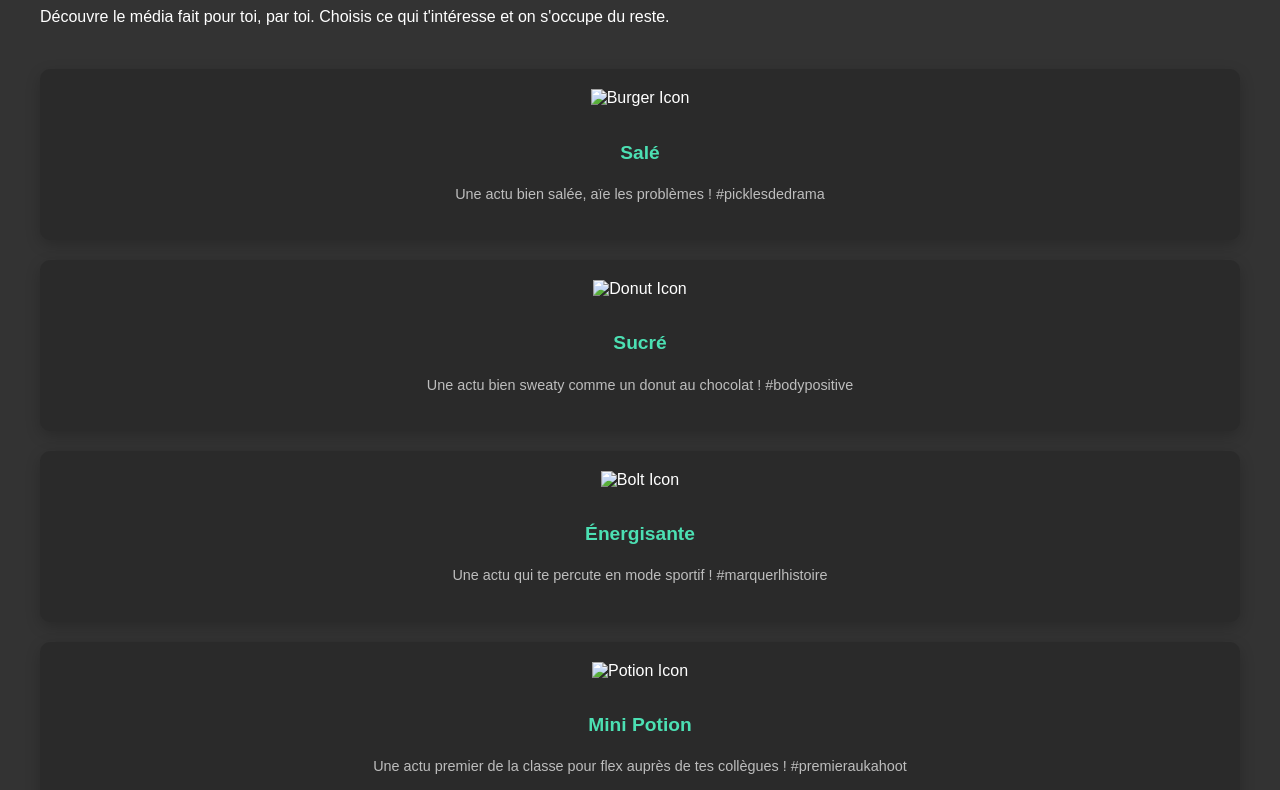
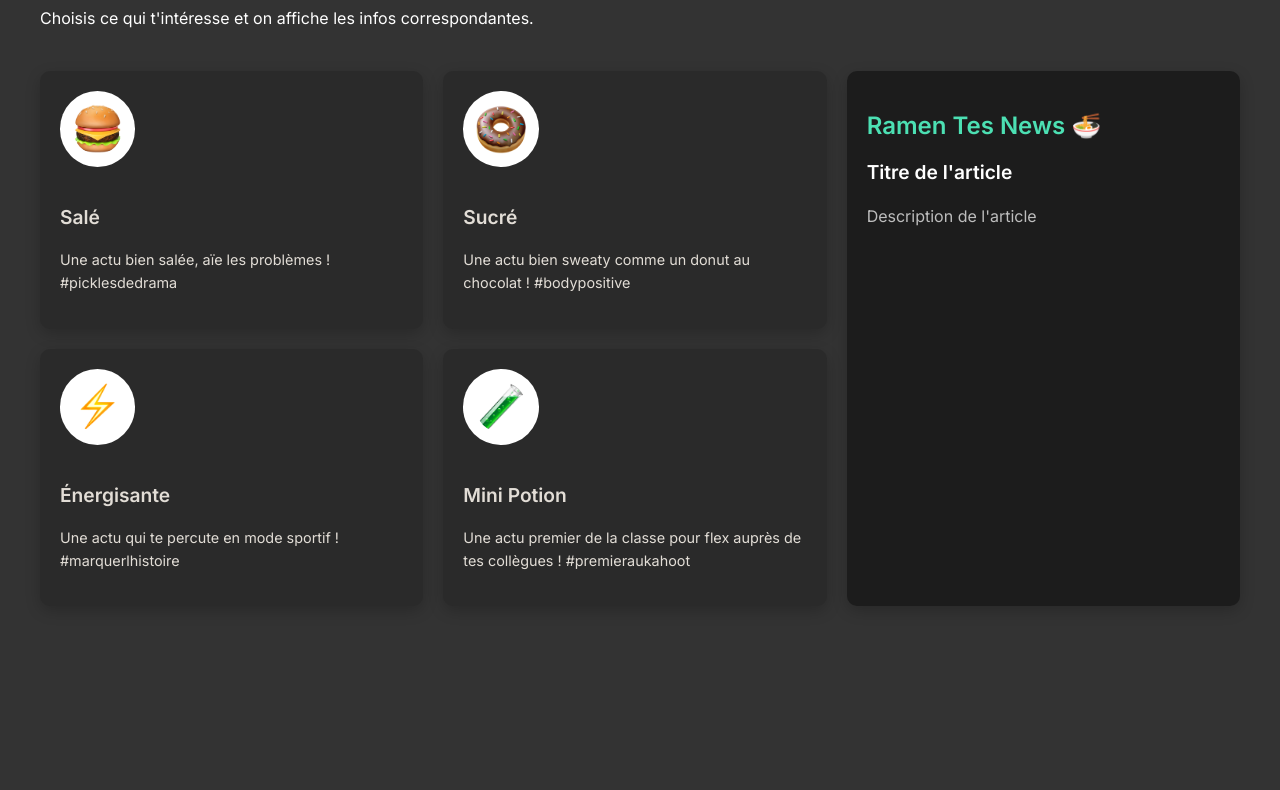
Before and after one commit to Nestouu/InfoBento, a plain HTML site: page charles/info-choice.html in a window 1280 px wide. Shown: the part 96-886 px from the top of the page. After the commit the page ends 800 px from the top, so only its background shows below. Drawn offline with Linux system fonts and the light colour scheme.

Commit message:
choix-modifs

```diff
--- a/charles/assets/scripts/script.js
+++ b/charles/assets/scripts/script.js
@@ -32,7 +32,7 @@ const articles = {
     }
 };
 
-// Gestion des clics
+// Ajout d'interactions
 document.querySelectorAll('.option-card').forEach(card => {
     card.addEventListener('click', () => {
         const articleKey = card.dataset.article;
@@ -42,8 +42,14 @@ document.querySelectorAll('.option-card').forEach(card => {
         document.getElementById('article-title').textContent = article.title;
         document.getElementById('article-description').textContent = article.description;
 
-        // Ajoute une classe active
+        // Gestion des classes actives
         document.querySelectorAll('.option-card').forEach(c => c.classList.remove('active'));
         card.classList.add('active');
     });
 });
+
+document.querySelectorAll('.toggle-button').forEach(button => {
+    button.addEventListener('click', () => {
+        button.classList.toggle('active');
+    });
+});
--- a/charles/assets/styles/styles.css
+++ b/charles/assets/styles/styles.css
@@ -13,7 +13,6 @@ body {
 body {
     margin: 0;
     font-family: "inter", sans-serif;
-    background-color: #333;
 }
 
 /* Header */
@@ -786,13 +785,6 @@ h1 {
 
 
 /* Global Styles */
-body {
-    margin: 0;
-    padding: 0;
-    font-family: 'Poppins', sans-serif;
-    background-color: none;
-    color: #fff;
-}
 
 .container {
     max-width: 1200px;
@@ -890,3 +882,124 @@ a {
         flex: 1 1 100%; /* Une carte par ligne sur mobile */
     }
 }
+
+/* Global Styles */
+
+
+.container {
+    max-width: 1200px;
+    margin: 0 auto;
+    padding: 20px;
+}
+
+h1, h2, h3 {
+    font-weight: 600;
+}
+
+p {
+    font-weight: 400;
+    line-height: 1.6;
+}
+
+a {
+    text-decoration: none;
+    color: inherit;
+}
+
+/* Mise en page principale */
+.main-layout {
+    display: grid;
+    grid-template-columns: 2fr 1fr; /* 2/3 pour les options, 1/3 pour l'article */
+    gap: 20px;
+    margin-top: 40px;
+}
+
+/* Section des options */
+.option-section {
+    display: grid;
+    grid-template-columns: repeat(2, 1fr);
+    gap: 20px;
+}
+
+.option-card-choice {
+    background-color: #2a2a2a;
+    padding: 20px;
+    border-radius: 10px;
+    text-align: left;
+    transition: transform 0.3s, box-shadow 0.3s;
+    cursor: pointer;
+    box-shadow: 0 5px 15px rgba(0, 0, 0, 0.2);
+}
+
+.option-card-choice:hover {
+    transform: translateY(-5px);
+    box-shadow: 0 10px 20px rgba(0, 0, 0, 0.3);
+}
+
+.option-card-choice img {
+    height: 50px;
+    margin-bottom: 15px;
+    background-color: white;
+    border-radius: 50%;
+    padding: 0.8em;
+}
+
+.option-card-choice h3 {
+    font-size: 1.2rem;
+    color: #E2DDD6;
+}
+
+.option-card-choice p {
+    font-size: 0.9rem;
+    color: #E2DDD6;
+}
+
+/* Section article */
+.article-section {
+    background-color: #1c1c1c;
+    padding: 20px;
+    border-radius: 10px;
+    box-shadow: 0 5px 15px rgba(0, 0, 0, 0.2);
+}
+
+.article-section h2 {
+    font-size: 1.5rem;
+    color: #4CE0B3;
+}
+
+.article-section h3 {
+    font-size: 1.2rem;
+    margin-top: 20px;
+}
+
+.article-section p {
+    font-size: 1rem;
+    margin-top: 10px;
+    color: #bdbdbd;
+}
+
+.toggle-button {
+    width: 30px;
+    height: 30px;
+    border: 2px solid #000;
+    border-radius: 50%;
+    background-color: transparent;
+    cursor: pointer;
+    transition: background-color 0.3s, border-color 0.3s;
+}
+
+.toggle-button.active {
+    background-color: #000;
+    border-color: #fff;
+}
+
+/* Responsive */
+@media (max-width: 768px) {
+    .main-layout {
+        grid-template-columns: 1fr;
+    }
+
+    .article-section {
+        margin-top: 20px;
+    }
+}
--- a/charles/info-choice.html
+++ b/charles/info-choice.html
@@ -1,56 +1,57 @@
 <!DOCTYPE html>
 <html lang="fr">
 <head>
-    <link rel="preconnect" href="https://fonts.googleapis.com">
-<link rel="preconnect" href="https://fonts.gstatic.com" crossorigin>
-<link href="https://fonts.googleapis.com/css2?family=Inter:ital,opsz,wght@0,14..32,100..900;1,14..32,100..900&display=swap" rel="stylesheet">
     <meta charset="UTF-8">
     <meta name="viewport" content="width=device-width, initial-scale=1.0">
-    <title>Bento Media</title>
+    <title>Choix du Bento</title>
+
+    <!-- Google Fonts -->
+    <link href="https://fonts.googleapis.com/css2?family=Inter:wght@400;600;700&display=swap" rel="stylesheet">
     <link rel="stylesheet" href="./assets/styles/styles.css">
 </head>
 <body>
     <div class="container">
-        <!-- Titre principal -->
+        <!-- Header -->
         <header>
-            <h1>Tu le veux <span class="highlight">comment</span> ton Bento <span class="highlight">?</span></h1>
-            <p>Découvre le média fait pour toi, par toi. Choisis ce qui t'intéresse et on s'occupe du reste.</p>
+            <h1 class="">Tu le veux <span class="highlight">comment</span> ton Bento <span class="highlight">?</span></h1>
+            <p>Choisis ce qui t'intéresse et on affiche les infos correspondantes.</p>
         </header>
 
-        <!-- Contenu principal -->
-        <div class="main-content">
-            <!-- Options -->
-            <div class="option-card" data-article="article-1">
-                <img src="./assets/images/burger-icon.png" alt="Burger Icon">
+        <div class="main-layout">
+            <!-- Section des options -->
+            <div class="option-section">
+                <div class="option-card-choice" data-article="article-1">
+                    <img src="./assets/images/sale.png" alt="Burger Icon">
                     <h3>Salé</h3>
                     <p>Une actu bien salée, aïe les problèmes ! #picklesdedrama</p>
                 </div>
-            <div class="option-card" data-article="article-2">
-                <img src="./assets/images/donut-icon.png" alt="Donut Icon">
+                <div class="option-card-choice" data-article="article-2">
+                    <img src="./assets/images/sucre.png" alt="Donut Icon">
                     <h3>Sucré</h3>
                     <p>Une actu bien sweaty comme un donut au chocolat ! #bodypositive</p>
                 </div>
-            <div class="option-card" data-article="article-3">
-                <img src="./assets/images/bolt-icon.png" alt="Bolt Icon">
+                <div class="option-card-choice" data-article="article-3">
+                    <img src="./assets/images/energisante.png" alt="Bolt Icon">
                     <h3>Énergisante</h3>
                     <p>Une actu qui te percute en mode sportif ! #marquerlhistoire</p>
                 </div>
-            <div class="option-card" data-article="article-4">
-                <img src="./assets/images/potion-icon.png" alt="Potion Icon">
+                <div class="option-card-choice" data-article="article-4">
+                    <img src="./assets/images/minipotion.png" alt="Potion Icon">
                     <h3>Mini Potion</h3>
                     <p>Une actu premier de la classe pour flex auprès de tes collègues ! #premieraukahoot</p>
                 </div>
             </div>
 
-        <!-- Article -->
-        <div class="article-container" id="article-container">
+            <!-- Section de l'article dynamique -->
+            <div class="article-section" id="article-container">
                 <h2>Ramen Tes News 🍜</h2>
                 <h3 id="article-title">Titre de l'article</h3>
                 <p id="article-description">Description de l'article</p>
             </div>
         </div>
+    </div>
 
     <!-- Importation du JavaScript -->
-    <script src="script.js"></script>
+    <script src="./assets/scripts/script.js"></script>
 </body>
 </html>
```
Also changed, not shown: charles/assets/images/energisante.png (added), charles/assets/images/logo-background-div.png (added), charles/assets/images/minipotion.png (added), charles/assets/images/sale.png (added), charles/assets/images/sucre.png (added). Lines whose indentation alone changed are shown as unchanged.
